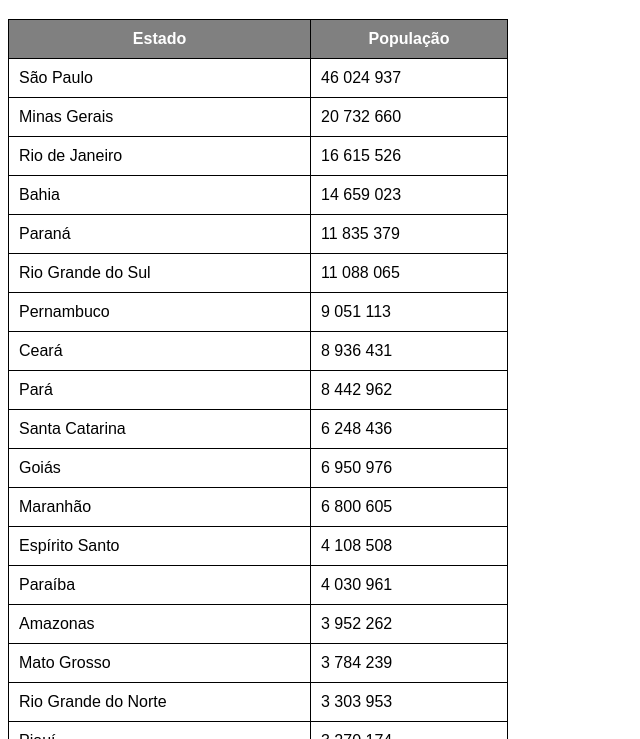
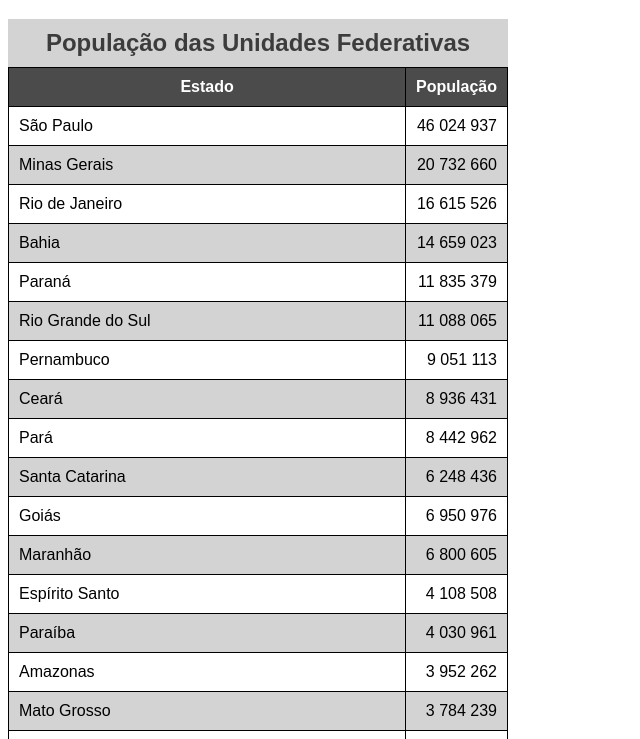
Before and after one commit to hugosbarbosa/html-css, a plain HTML site: page excercicios/023 - TABELAS/tabela02.html in a window 1280 px wide. Shown: the part 61-800 px from the top of the page, without its empty margins (0-640 px from the left). Drawn offline with Linux system fonts and the light colour scheme.

Commit message:
Tabelass

```diff
--- a/excercicios/023 - TABELAS/tabela02.html
+++ b/excercicios/023 - TABELAS/tabela02.html
@@ -14,10 +14,7 @@
     table{
         width: 500px;
         border-collapse: collapse;
-    }
-
-    tr{
-
+        position: relative;
     }
 
     td, th{
@@ -25,13 +22,37 @@
         border: 1px solid black
     }
 
+    thead > tr > th{
+        position: sticky;
+        top: -1px;
+        background-color:#4c4b4b ;
+    }
+
     thead, tfoot{
-        background-color: gray;
+        background-color: #4c4b4b;
         color: white;
     }
-    td#num{
+    td.num{
         text-align: right;
     }
+    caption{
+        font-size: 1.5em;
+        font-weight: bold;
+        padding: 10px;
+        background-color: lightgray;
+        color: rgba(0, 0, 0, 0.715);
+    }
+
+    tbody > tr:nth-child(odd)/* 2n-1 */{
+        background-color: rgb(255, 255, 255);
+
+    }
+
+    tbody > tr:nth-child(even)/* 2n */{
+        background-color: lightgray;
+
+    }
+
 </style>
 <body>
     <h1>Uso de tabelas grandes</h1>
@@ -47,12 +68,18 @@
     -->
 
     <table>
+        <caption>População das Unidades Federativas</caption>
         <thead>
             <tr>
-                <th>Estado</th>
-                <th>População</th>
+                <th scope="col">Estado</th>
+                <th scope="col" style="width: 50px;">População</th>
             </tr>
         </thead>
+        <tfoot>
+            <th scope="row">Total de Habitantes</th>
+            <td class="num"><strong>215 815 957</strong></td>
+        </tfoot>
+
         <tbody>
             <tr>
                 <td>São Paulo</td>
@@ -163,10 +190,7 @@
                 <td class="num">634 805</td>
             </tr>
         </tbody>
-        <tfoot>
-            <th class="">Total de Habitantes</th>
-            <td><strong>215 815 957</strong></td>
-        </tfoot>
+
     </table>
 </body>
 </html>
```
Also changed, not shown: excercicios/023 - TABELAS/tabela03.html (added, +53 -0 lines), desafio11e12/tabela01.html (added), excercicios/023 - TABELAS/tabela01.html (renamed from excercicios/023 - TABELAS/index.html).
